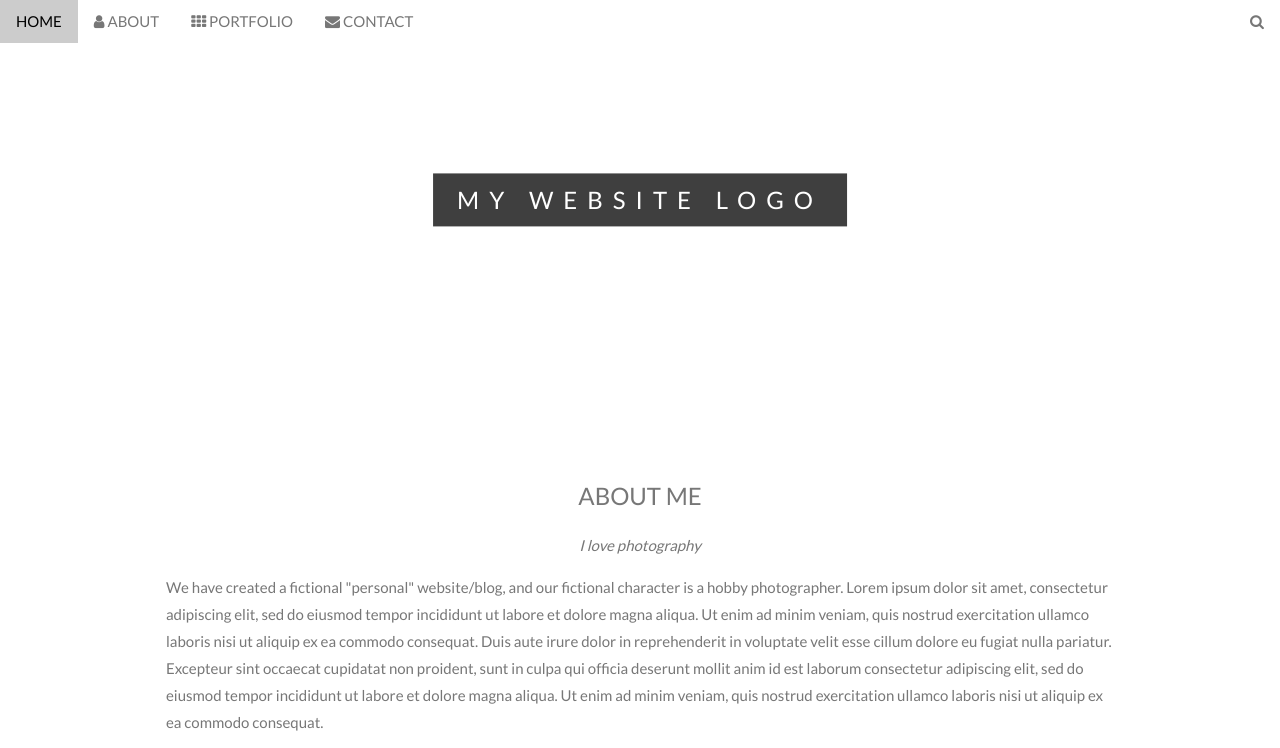
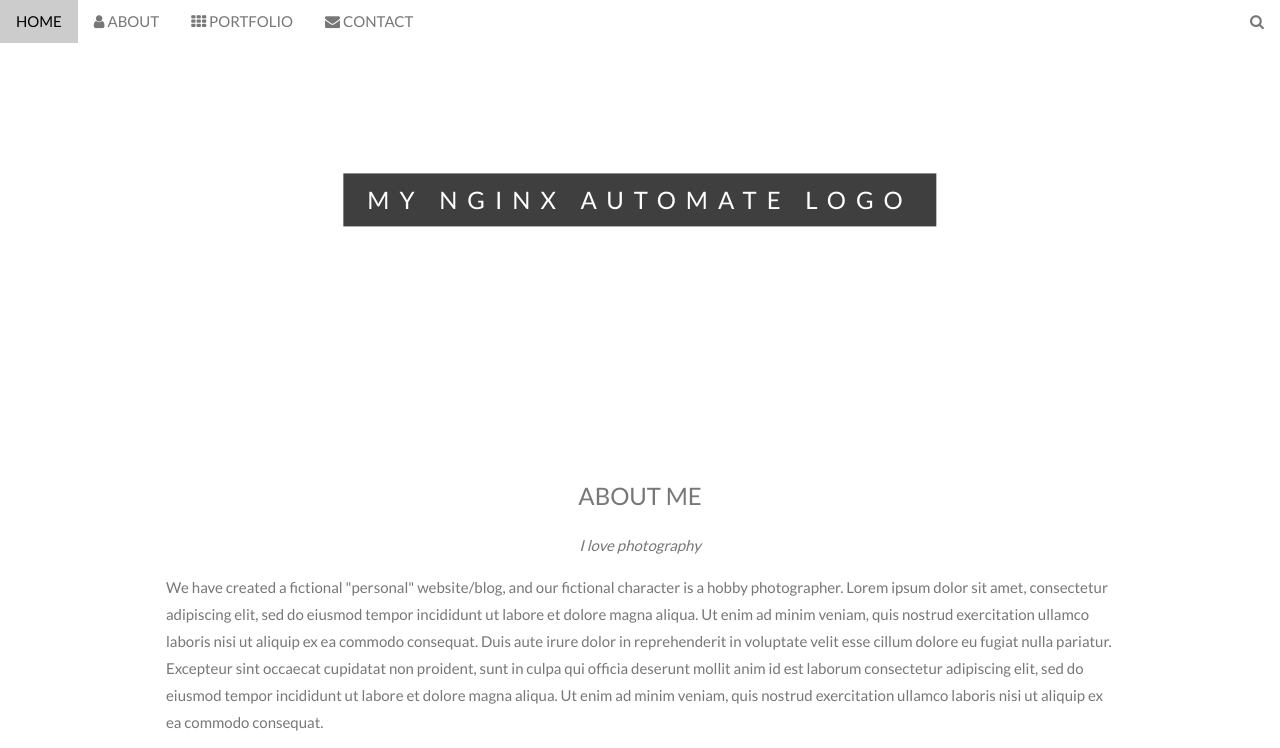
Before and after one commit to paawanyadav/FirstJenkins, a plain HTML site: page index.html in a window 1280 px wide. Shown: the top 748 px of the page. Drawn offline with nearby package versions, Linux system fonts and the light colour scheme.

Commit message:
Update index.html

```diff
--- a/index.html
+++ b/index.html
@@ -82,7 +82,7 @@ body, html {
 <!-- First Parallax Image with Logo Text -->
 <div class="bgimg-1 w3-display-container w3-opacity-min" id="home">
   <div class="w3-display-middle" style="white-space:nowrap;">
-    <span class="w3-center w3-padding-large w3-black w3-xlarge w3-wide w3-animate-opacity">MY <span class="w3-hide-small">WEBSITE</span> LOGO</span>
+    <span class="w3-center w3-padding-large w3-black w3-xlarge w3-wide w3-animate-opacity">MY <span class="w3-hide-small">NGINX AUTOMATE</span> LOGO</span>
   </div>
 </div>
 
```
